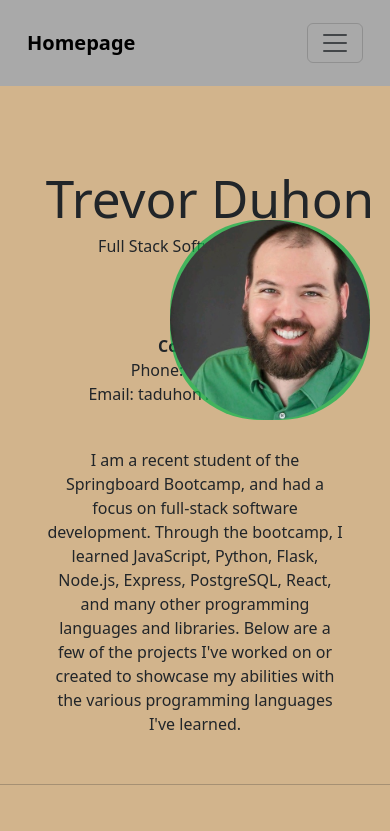
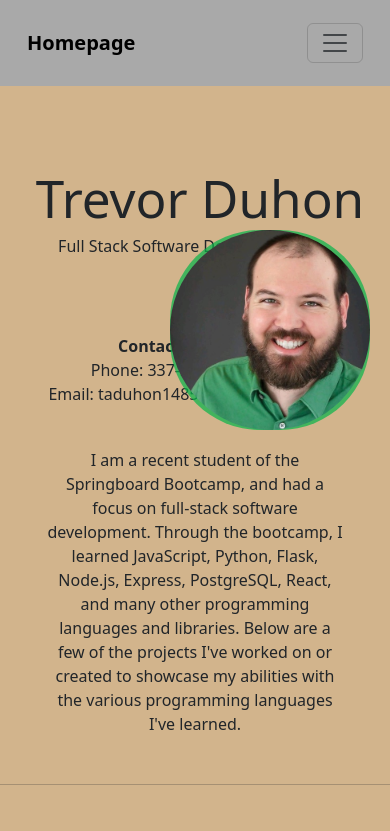
Before and after one commit to Tadler92/Portfolio, a React (Vite) app: page / in a window 390 px wide. Shown: the top 831 px of the page. Built offline with nearby package versions, Linux system fonts and the light colour scheme.

Commit message:
More screen size responsive edits

```diff
--- a/src/Home.css
+++ b/src/Home.css
@@ -121,13 +121,13 @@ hr {
   .Home-info h1 {
     position: relative;
     top: -30px;
-    left: 135px;
+    left: 125px;
   }
 
   .Home-info p {
     position: relative;
     top: -30px;
-    left: 135px;
+    left: 95px;
   }
 
   .Home-img {
@@ -137,12 +137,12 @@ hr {
     height: 200px;
     position: relative;
     left: -100px;
-    top: 20px;
+    top: 30px;
   }
 
   .Home-info figure {
     position: relative;
     top: 30px;
-    left: 135px;
+    left: 95px;
   }
 }
```
